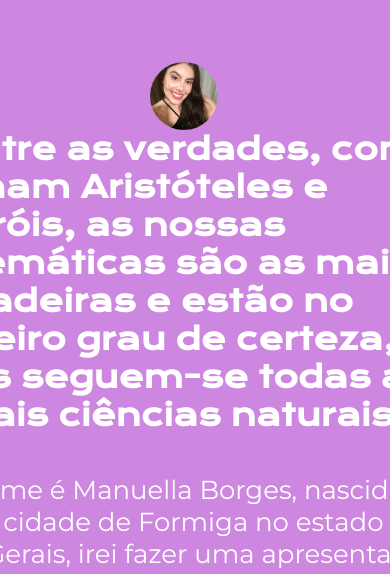
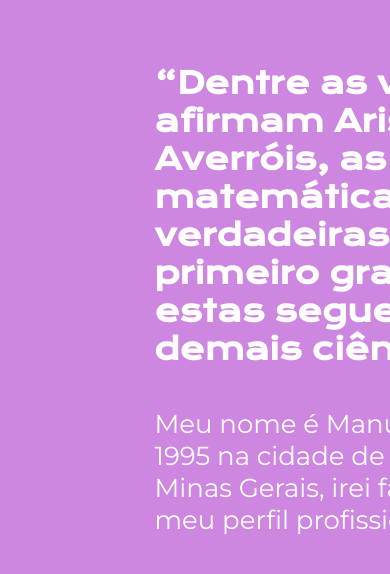
Before and after one commit to HudsonCarvalho08/portifolio-manu, a plain HTML site: page index.html in a window 390 px wide. Shown: the part 65-639 px from the top of the page. Drawn offline with nearby package versions, Linux system fonts and the light colour scheme.

Commit message:
Add files via upload

```diff
--- a/styles/style.css
+++ b/styles/style.css
@@ -142,7 +142,7 @@ img {
 
     .conteudo {
         flex-direction: column-reverse;
-        padding: 15%;
+        margin: 0 0 0 100%;
 
 
     }
```
